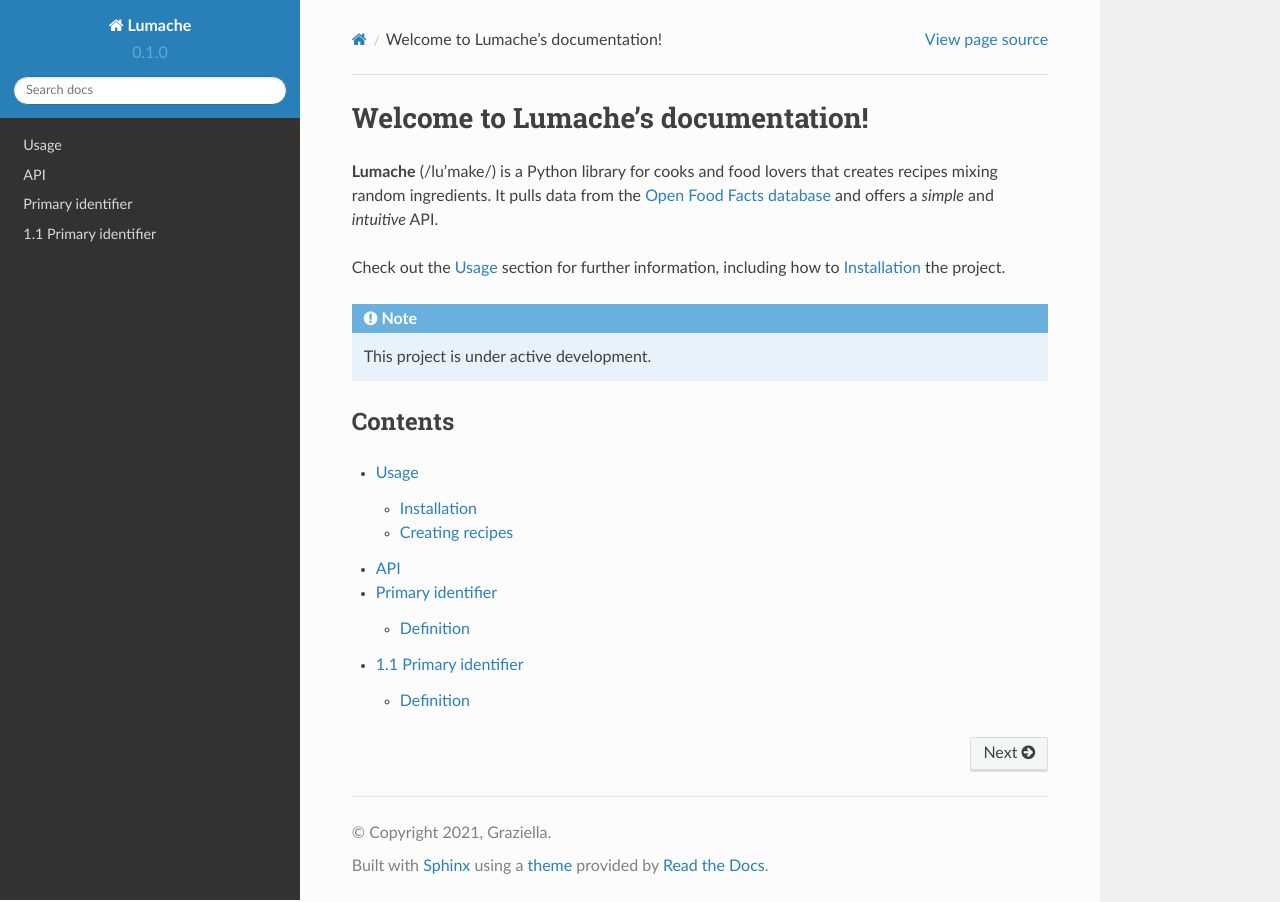
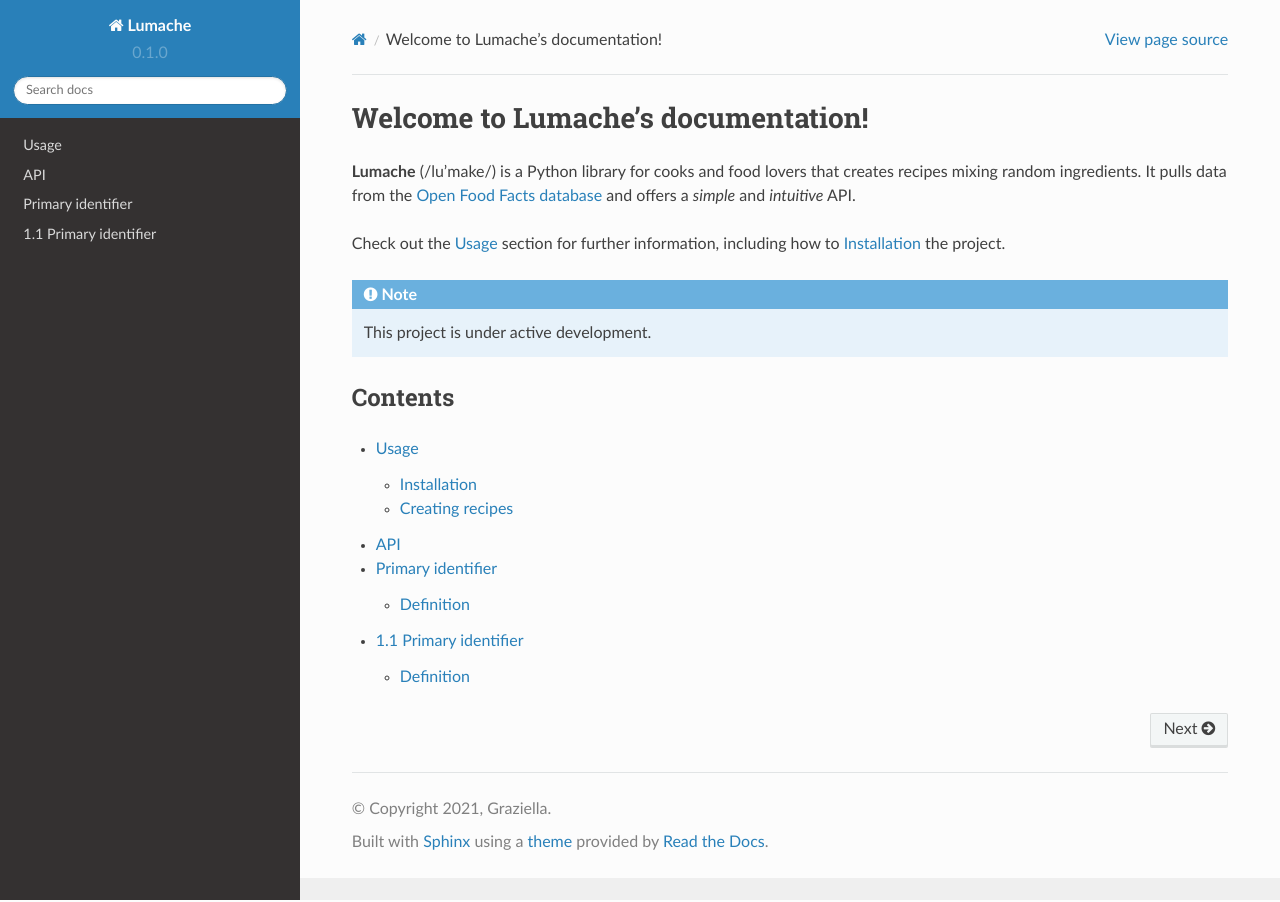
Before and after one commit to mpfl/rtd-tutorial, a Sphinx documentation site: the page built from docs/source/index.rst, in a window 1280 px wide. Built offline with Sphinx 7.4.7 and the Read the Docs theme 2.0.0, drawn with Linux system fonts in a browser that asks for light colours; pages that are not in the unit, such as notebooks, are missing from menus.

Commit message:
Attempt to override table width

```diff
--- /dev/null
+++ b/docs/source/_static/table-width.css
@@ -0,0 +1,3 @@
+.wy-nav-content {
+    max-width: none;
+}
--- /dev/null
+++ b/docs/source/_templates/layout.html
@@ -0,0 +1,4 @@
+{% extends "!layout.html" %}
+{% block extrahead %}
+    <link href="{{ pathto("_static/table-width.css", True) }}" rel="stylesheet" type="text/css">
+{% endblock %}
--- a/docs/source/conf.py
+++ b/docs/source/conf.py
@@ -33,3 +33,5 @@
 
 # -- Options for EPUB output
 epub_show_urls = 'footnote'
+
+html_static_path = ['_static']
```
